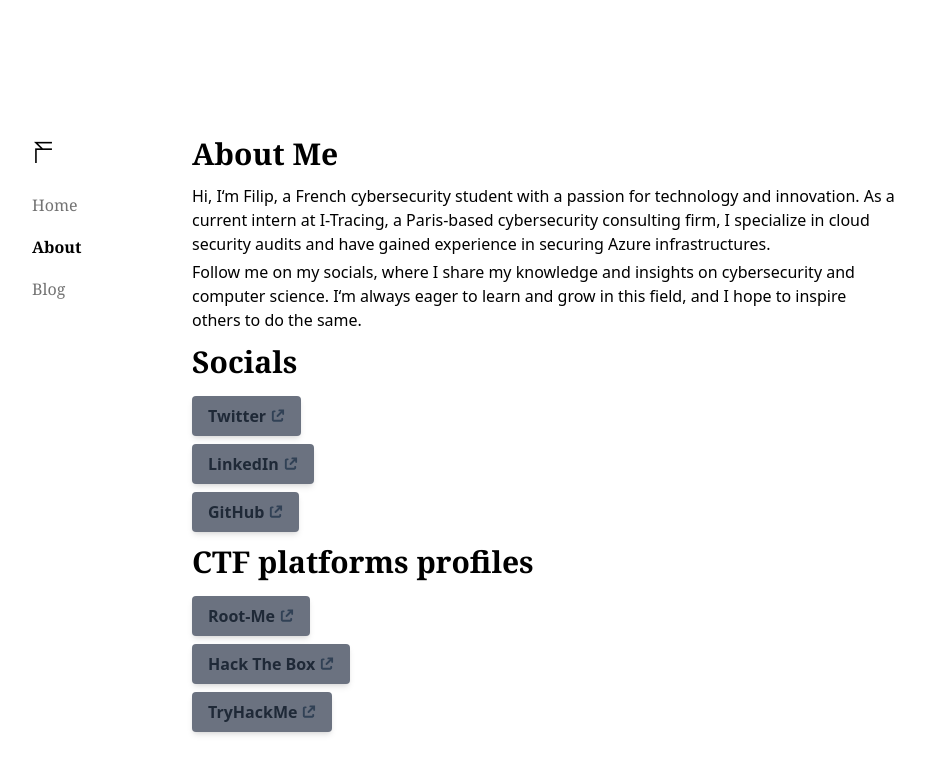
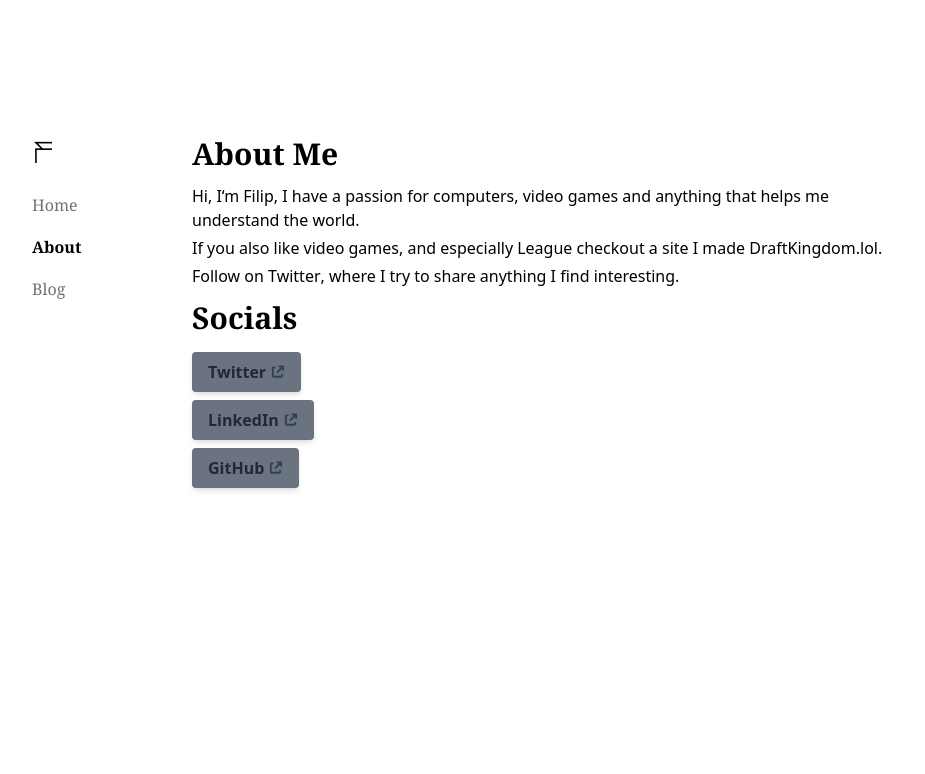
Before and after one commit to Looyyd/loyd-blog, a Next.js app: page /about in a window 1280 px wide. Shown: the top 774 px of the page, without its empty margins (170-1095 px from the left). Built offline with nearby package versions, Linux system fonts and the light colour scheme.

Commit message:
corpo cringe speak deleted

```diff
--- a/src/pages/about.tsx
+++ b/src/pages/about.tsx
@@ -17,22 +17,18 @@
         <Main>
           <MainHeader title={"About Me"}/>
           <Paragraph>
-            Hi, I&lsquo;m Filip, a French <b>cybersecurity student with a passion for technology and innovation</b>.
-            As a current intern at I-Tracing, a Paris-based cybersecurity consulting firm, I specialize in cloud security audits and have gained experience in securing Azure infrastructures.
+            <b>Hi, I&lsquo;m Filip, I have a passion for computers, video games and anything that helps me understand the world. </b>
           </Paragraph>
           <Paragraph>
-            <b>Follow me on my socials</b>, where I share my knowledge and insights on cybersecurity and computer science.
-            I&lsquo;m always eager to learn and grow in this field, and I hope to inspire others to do the same.
+            If you also like video games, and especially League checkout a site I made <a href={"https://draftkingdom.lol"}>DraftKingdom.lol</a>.
+          </Paragraph>
+          <Paragraph>
+            <b>Follow on Twitter</b>, where I try to share anything I find interesting.
           </Paragraph>
           <h1>Socials</h1>
           <LinkButton link={"https://twitter.com/filip_niedz"} content={"Twitter"}/>
           <LinkButton link={"https://www.linkedin.com/in/filip-niedzielski/"} content={"LinkedIn"}/>
           <LinkButton link={"https://github.com/Looyyd"} content={"GitHub"}/>
-
-          <h1>CTF platforms profiles</h1>
-          <LinkButton link={"https://www.root-me.org/LOOYYD"} content={"Root-Me"}/>
-          <LinkButton link={"https://app.hackthebox.com/users/517909"} content={"Hack The Box"}/>
-          <LinkButton link={"'https://tryhackme.com/p/LOOYYD"} content={"TryHackMe"}/>
 
         </Main>
       </Body>
--- a/src/pages/index.tsx
+++ b/src/pages/index.tsx
@@ -6,7 +6,7 @@
 import { Body } from "../components/Body";
 import { Paragraph } from "../components/Paragraph";
 import Image from "next/image";
-import pp from "../img/Photo Pro Round.jpeg"
+import pp from "../img/jojo.png"
 import Link from "next/link";
 
 const Home: NextPage = () => {
@@ -28,16 +28,14 @@
             height={200}
           />
           <Paragraph>
-            <b>Hi, I&lsquo;m Filip, a cybersecurity student with a passion for technology and innovation. </b>
-            I am currently an intern at I-Tracing, a leading cybersecurity consulting firm based in Paris.
+            <b>Hi, I&lsquo;m Filip, I have a passion for computers, video games and anything that helps me understand the world. </b>
           </Paragraph>
           <Paragraph>
-            Welcome to my personal website, which I use as an online business card and a platform to share my thoughts and insights on subjects I&lsquo;m passionate about, such as cybersecurity and the broader field of computer science.
-            Join me on my journey of <b>learning, growth, and discovery</b>.
+            Welcome to my domain, make yourself at home.
           </Paragraph>
           <Paragraph>
-            Learn more about me on the <Link href={"/about"}><b>about page</b></Link>, and connect with me on my social media links.
-            Check out <Link href={"/blog"}><b>my blog</b></Link> for my latest articles.
+            Learn more about me on the <Link href={"/about"}><b>about page</b></Link>.
+            You can also check out <Link href={"/blog"}><b>my blog</b></Link>, where maybe I have written about something that you are interested in.
           </Paragraph>
 
 
```
Also changed, not shown: _posts/ai-impact-cybersecurity.md (+4 -0 lines), src/img/Jojo.png (added), src/img/Photo Pro Round.jpeg (deleted).
